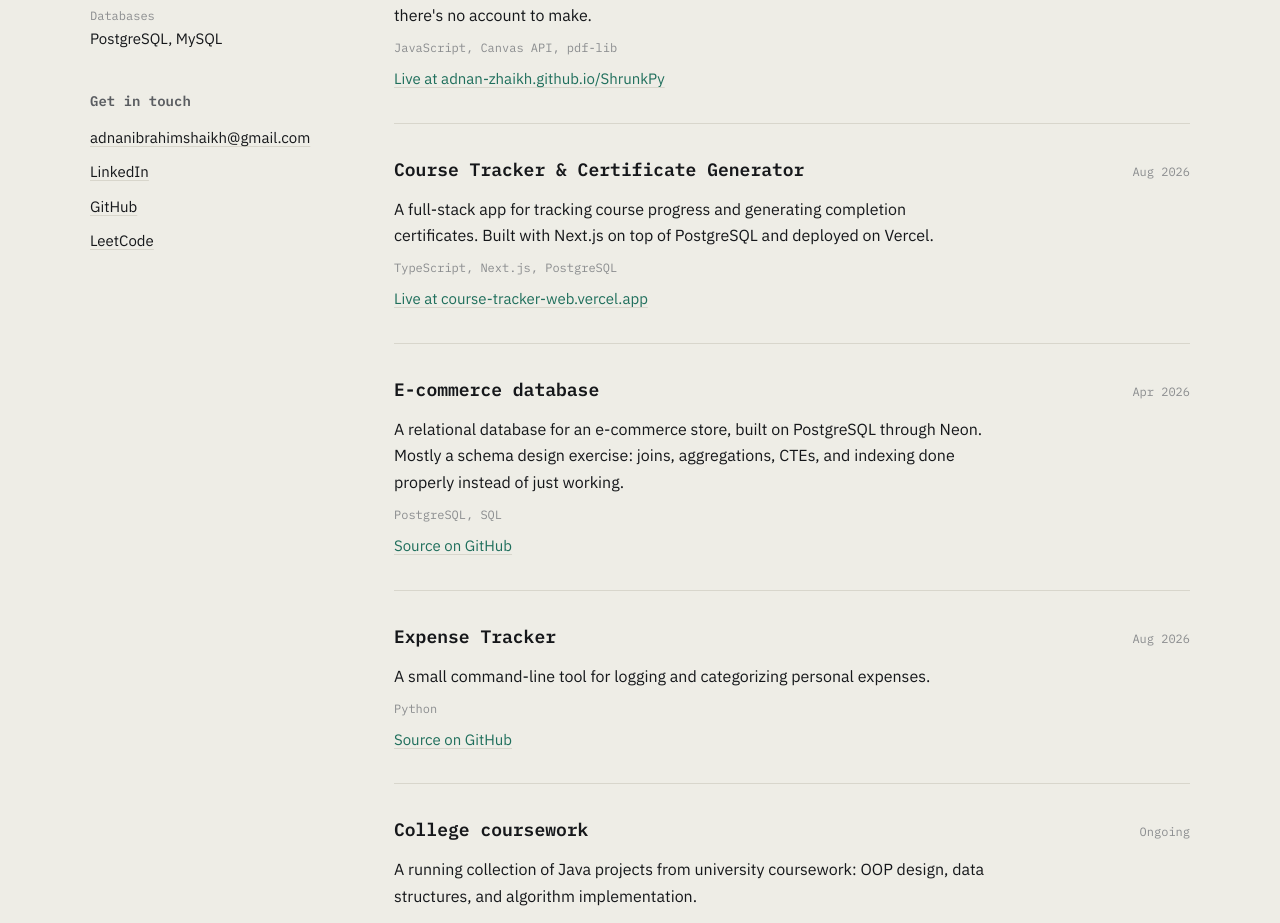
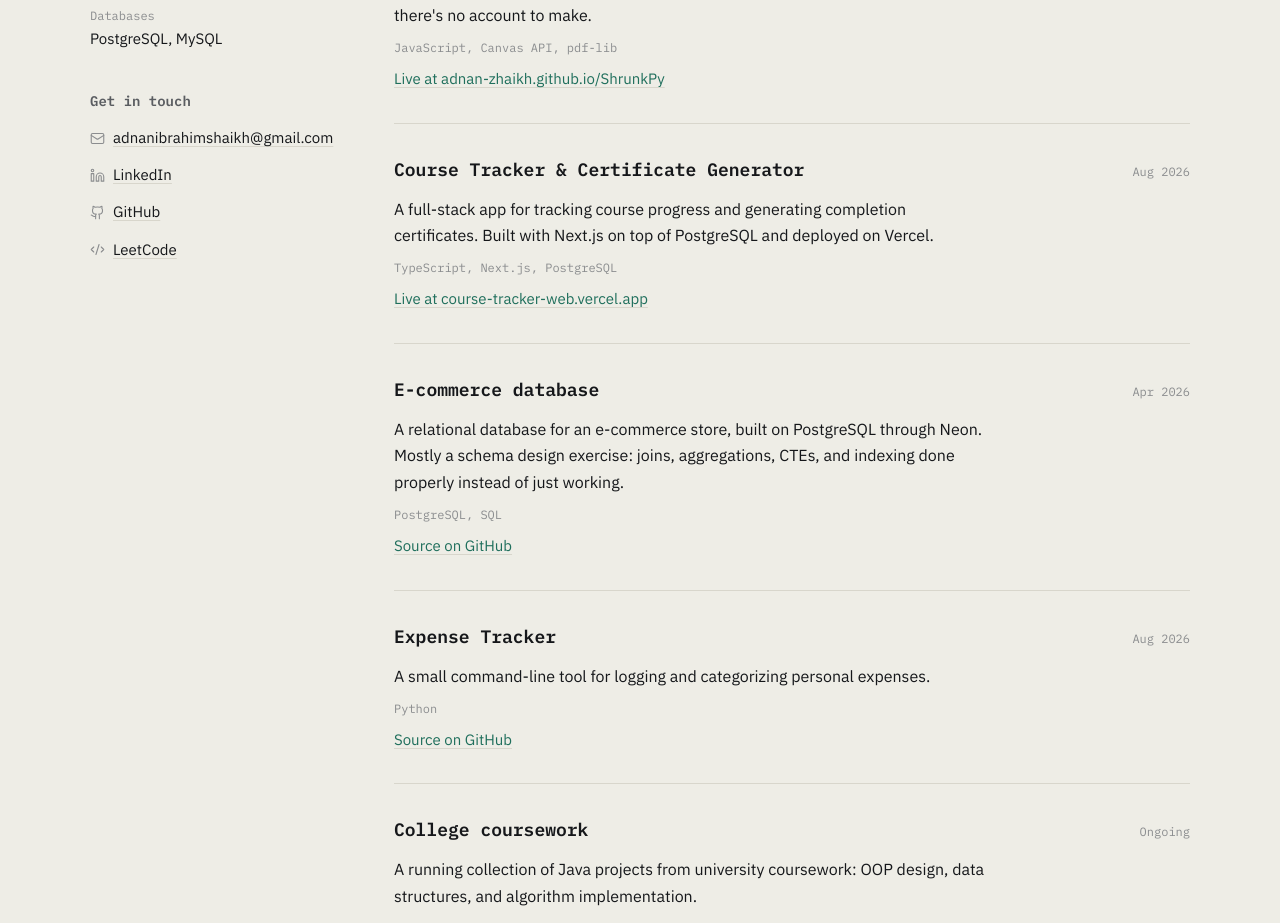
Before and after one commit to Adnan-Zhaikh/Portfolio, a Next.js app: page / in a window 1280 px wide. Shown: the part 1324-2247 px from the top of the page. Built offline with nearby package versions, Linux system fonts and the light colour scheme.

Commit message:
Update Icons for Contact

```diff
--- a/app/globals.css
+++ b/app/globals.css
@@ -52,10 +52,34 @@ button:focus-visible {
   text-decoration-thickness: 2px;
 }
 
-/* A single, quiet, ongoing detail tied to the terminal voice of the source
-   material (his GitHub README is built around a typed terminal prompt).
-   Not a page-load reveal, not scroll-triggered — just a caret that blinks
-   the way one does at an empty prompt. */
+/* Header nav only: at the nav's small mobile text size, the same
+   underline offset/thickness that reads as subtle on desktop looks
+   thick and disproportionate. Plain text at rest on narrow screens,
+   same treatment as everywhere else from `sm` up. */
+.nav-link {
+  text-decoration: none;
+}
+.nav-link:hover,
+.nav-link:focus-visible {
+  text-decoration: underline;
+  text-decoration-color: #1F6F5C;
+  text-decoration-thickness: 1px;
+  text-underline-offset: 2px;
+}
+@media (min-width: 640px) {
+  .nav-link {
+    text-decoration: underline;
+    text-decoration-color: #D8D6CC;
+    text-decoration-thickness: 1px;
+    text-underline-offset: 3px;
+    transition: text-decoration-color 150ms ease, text-decoration-thickness 150ms ease;
+  }
+  .nav-link:hover {
+    text-decoration-color: #1F6F5C;
+    text-decoration-thickness: 2px;
+  }
+}
+
 @keyframes caret-blink {
   0%, 49% { opacity: 1; }
   50%, 100% { opacity: 0; }
--- a/app/page.tsx
+++ b/app/page.tsx
@@ -1,4 +1,5 @@
 import Image from "next/image";
+import { Mail, Linkedin, Github, Code2 } from "lucide-react";
 import { projects } from "@/lib/projects";
 
 const nav = [
@@ -28,7 +29,7 @@ export default function Home() {
               <a
                 key={item.href}
                 href={item.href}
-                className="link-underline shrink-0 whitespace-nowrap"
+                className="nav-link shrink-0 whitespace-nowrap"
               >
                 {item.label}
               </a>
@@ -148,38 +149,42 @@ export default function Home() {
                 <li>
                   <a
                     href="mailto:adnanibrahimshaikh@gmail.com"
-                    className="link-underline"
+                    className="link-underline inline-flex items-center gap-2"
                   >
+                    <Mail size={15} strokeWidth={1.75} className="shrink-0 text-ink-faint" />
                     adnanibrahimshaikh@gmail.com
                   </a>
                 </li>
                 <li>
                   <a
                     href="https://www.linkedin.com/in/adnan-shaikh-4763233b2"
-                    className="link-underline"
+                    className="link-underline inline-flex items-center gap-2"
                     target="_blank"
                     rel="noreferrer"
                   >
+                    <Linkedin size={15} strokeWidth={1.75} className="shrink-0 text-ink-faint" />
                     LinkedIn
                   </a>
                 </li>
                 <li>
                   <a
                     href="https://github.com/Adnan-Zhaikh"
-                    className="link-underline"
+                    className="link-underline inline-flex items-center gap-2"
                     target="_blank"
                     rel="noreferrer"
                   >
+                    <Github size={15} strokeWidth={1.75} className="shrink-0 text-ink-faint" />
                     GitHub
                   </a>
                 </li>
                 <li>
                   <a
                     href="https://leetcode.com/AdnanZhaikh"
-                    className="link-underline"
+                    className="link-underline inline-flex items-center gap-2"
                     target="_blank"
                     rel="noreferrer"
                   >
+                    <Code2 size={15} strokeWidth={1.75} className="shrink-0 text-ink-faint" />
                     LeetCode
                   </a>
                 </li>
--- a/package.json
+++ b/package.json
@@ -9,6 +9,7 @@
     "lint": "next lint"
   },
   "dependencies": {
+    "lucide-react": "^0.400.0",
     "next": "14.2.35",
     "react": "^18.3.1",
     "react-dom": "^18.3.1"
```
Also changed, not shown: 1 other file (tests, documents, lock files or other folders).
